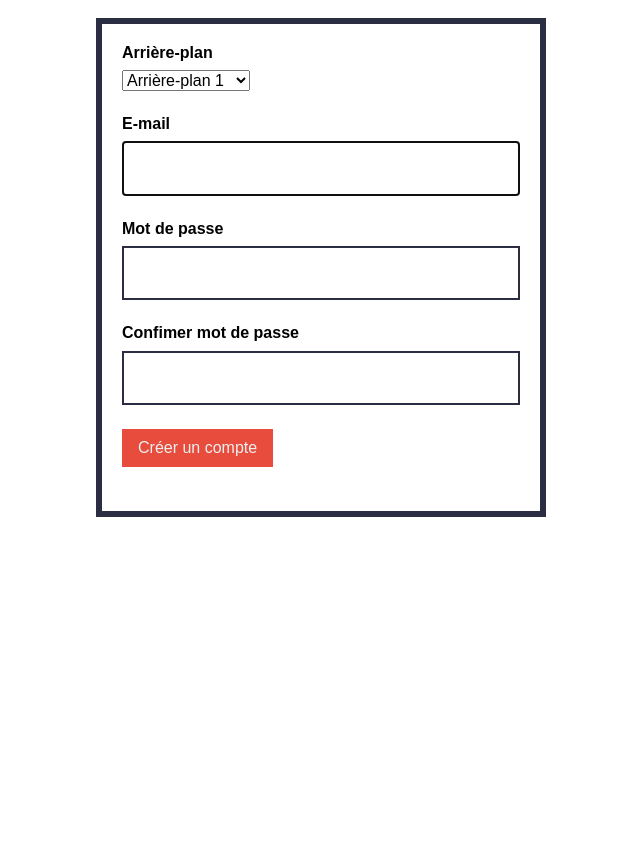
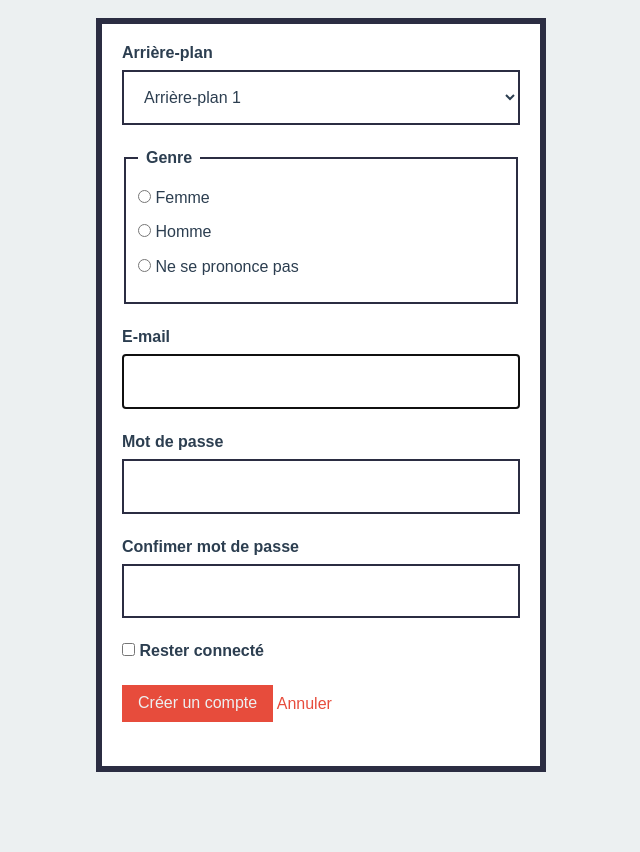
Before and after one commit to divtec-cejef/133a-mini-formulaire-fallinov, a plain HTML site: page index.html in a window 1280 px wide. Shown: the part 102-954 px from the top of the page, without its empty margins (319-959 px from the left). Before the commit the page ends 800 px from the top, so only its background shows below. Drawn offline with Linux system fonts and the light colour scheme; a script that the page names is missing.

Commit message:
ajout liste bg

```diff
--- a/css/main.css
+++ b/css/main.css
@@ -6,7 +6,7 @@ html {
     font-family: Arial, sans-serif;
     font-size: 100%;
     font-weight: 400;
-    color: #2c3e50
+    color: #2c3e50;
     background-color: #ecf0f1   ;
 }
 
@@ -75,12 +75,39 @@ label {
     cursor: pointer;
 }
 
-input {
+input,
+select {
     border: 2px solid #2b2d42;
     padding: 1em;
     width: 100%;
+    background-color: white;
     /* Force l'héritage des style de police depuis body */
     font-family: inherit;
     font-size: inherit;
     color: inherit;
 }
+
+/* Pour les radios et checkbox */
+label input {
+    display: inline;
+    width: auto;
+}
+
+fieldset {
+    border: 2px solid #2b2d42;
+}
+
+fieldset legend {
+    font-weight: bold;
+    padding: 0 .5em;
+}
+
+fieldset label {
+    margin: 1em 0;
+    font-weight: normal;
+}
+
+fieldset label input:checked + span,
+fieldset label:hover > span {
+    font-weight: bold;
+}
--- a/index.html
+++ b/index.html
@@ -35,8 +35,25 @@
             </select>
         </li>
         <li>
+            <fieldset>
+                <legend>Genre</legend>
+                <label>
+                    <input type="radio" name="genre" value="f" />
+                    <span>Femme</span>
+                </label>
+                <label>
+                    <input type="radio" name="genre" value="h" />
+                    <span>Homme</span>
+                </label>
+                <label>
+                    <input type="radio" name="genre" value="n" />
+                    <span>Ne se prononce pas</span>
+                </label>
+            </fieldset>
+        </li>
+        <li>
             <label for="email">E-mail</label>
-            <input id="email" name="email" type="email" autofocus>
+            <input id="email" name="email" type="email" autofocus required>
         </li>
         <li>
             <label for="mot-de-passe">Mot de passe</label>
@@ -47,7 +64,14 @@
             <input id="confirmation" name="confirmation" type="password">
         </li>
         <li>
+            <label>
+                <input type="checkbox" name="connect" value="1" />
+                <span>Rester connecté</span>
+            </label>
+        </li>
+        <li>
             <button>Créer un compte</button>
+            <a href="#">Annuler</a>
         </li>
     </ul>
 </form>
```
